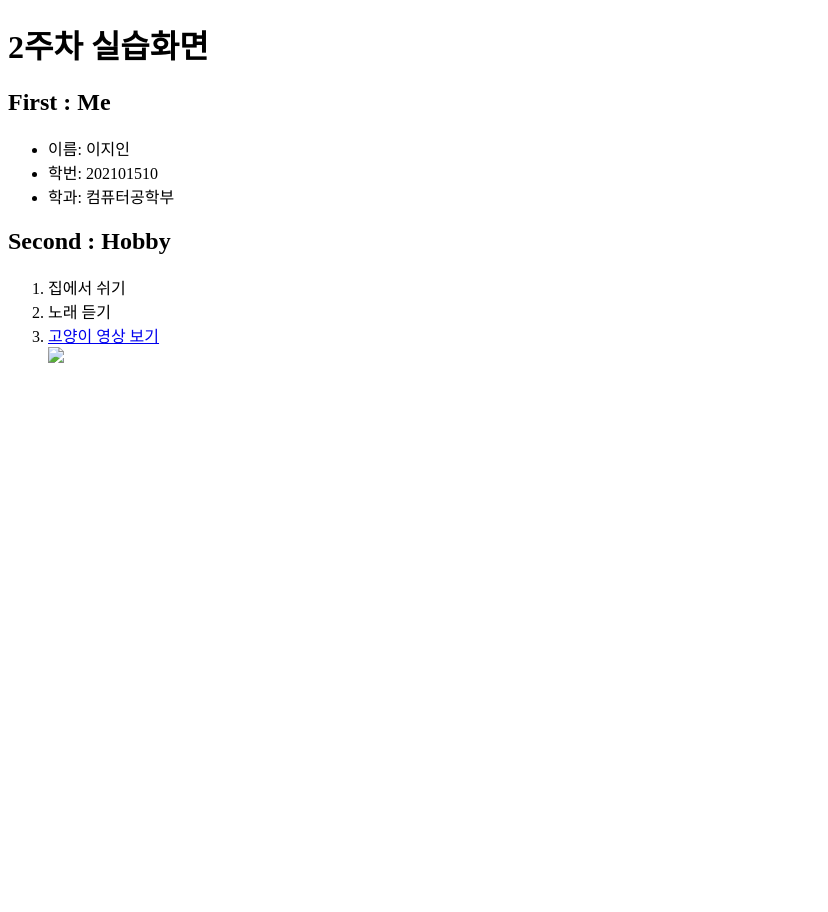
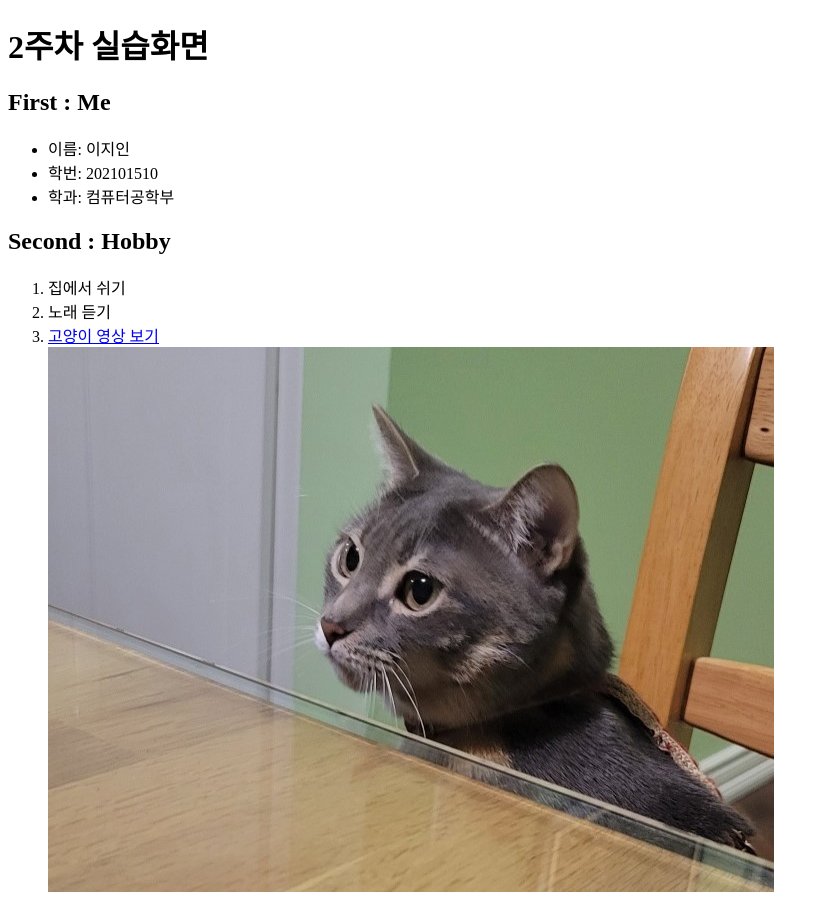
Before and after one commit to 20massalia/20massalia.github.io, a plain HTML site: page index.html in a window 1280 px wide. Shown: the whole page, without its empty margins (0-828 px from the left). Before the commit the page ends 800 px from the top, so only its background shows below. Drawn offline with Linux system fonts and the light colour scheme.

Commit message:
third commit

```diff
--- a/index.html
+++ b/index.html
@@ -19,7 +19,7 @@
         <li>집에서 쉬기</li>
         <li>노래 듣기</li>
         <li><a href="https://www.youtube.com/@CreamHeros">고양이 영상 보기</a></li>
-        <img src="C:\Users\20mas\OneDrive\바탕 화면\test\ttestt\1672710339536-1.jpg">
+        <img src="./pretzel.jpg">
     </ol>
     </body>
 </html>
```
Also changed, not shown: pretzel.jpg (added).
